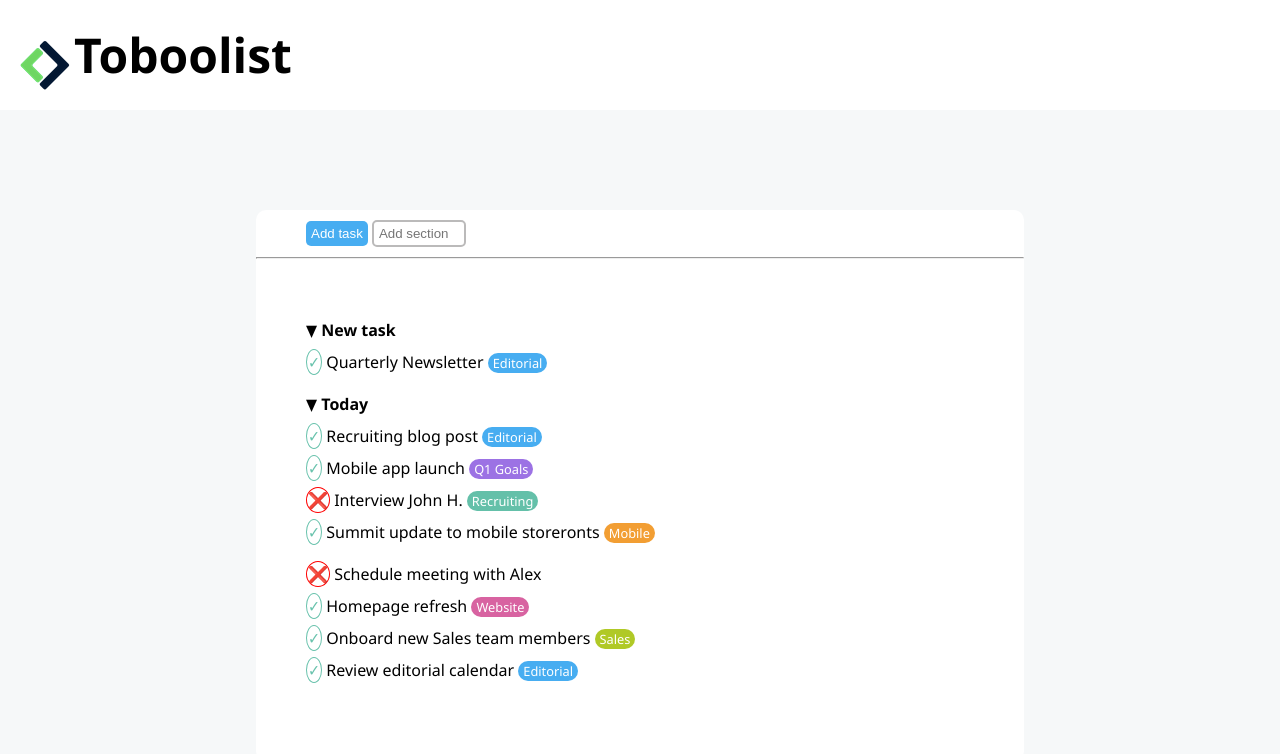
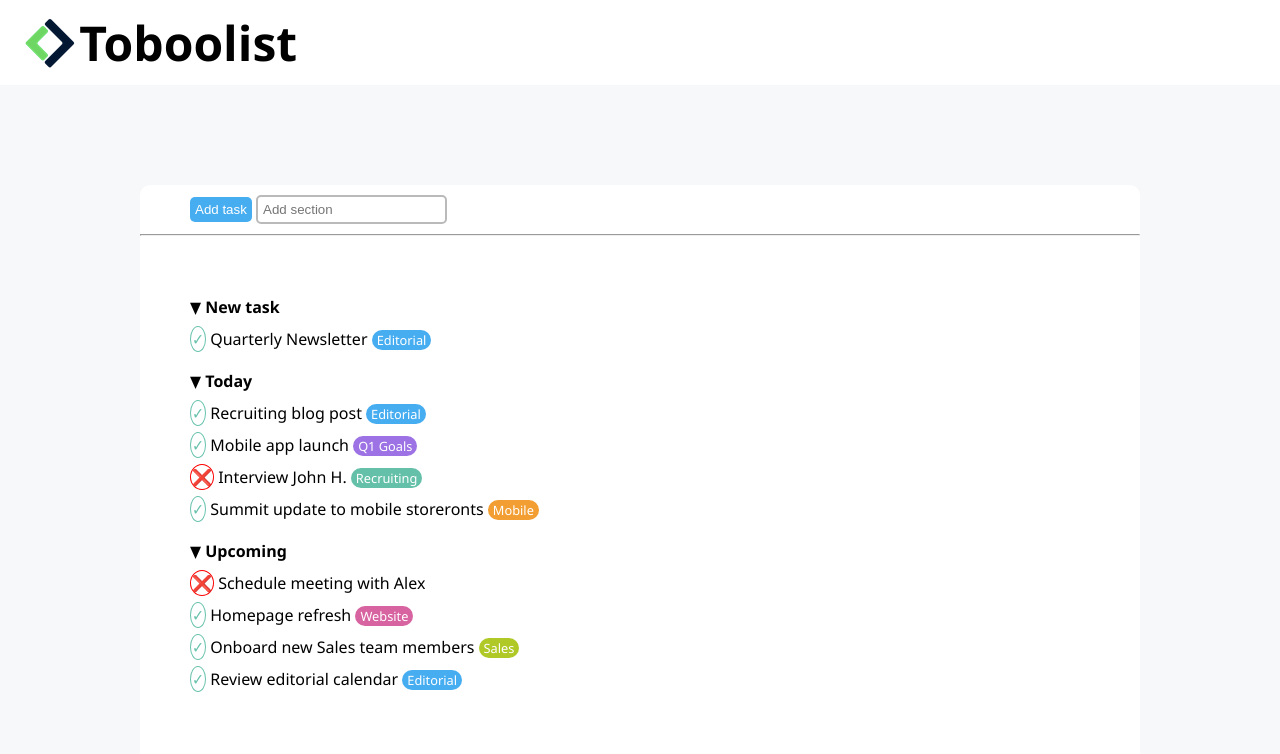
Before and after one commit to Fraianni/html-css-toboolist, a plain HTML site: page index.html in a window 1280 px wide. Drawn offline with Linux system fonts and the light colour scheme.

Commit message:
Correzioni varie

```diff
--- a/css/style.css
+++ b/css/style.css
@@ -1,28 +1,27 @@
 * {
     margin: 0;
     padding: 0;
+    box-sizing: border-box;
 }
 
 body {
     background-color: #f6f8f9;
+    font-family: 'Segoe UI', Tahoma, Geneva, Verdana, sans-serif;
+
 }
 
 header {
-    padding: 20px;
+    padding: 10px 25px;
     background-color: white;
 }
 
 #logo-b {
-    margin-top: 20px;
     vertical-align: middle;
-    line-height: 50px;
 }
 
 h1 {
     display: inline-block;
-    font-family: 'Segoe UI', Tahoma, Geneva, Verdana, sans-serif;
     font-size: 3em;
-    line-height: 50px;
     vertical-align: middle;
 }
 
@@ -33,7 +32,7 @@ main {
 
 #centered-content {
     margin: auto;
-    width: 60%;
+    max-width: 1000px;
     background-color: white;
     padding-top: 10px;
     padding-bottom: 10px;
@@ -52,8 +51,6 @@ main {
 #phold {
     border-radius: 5px 5px;
     padding: 5px;
-    width: 80px;
-    height: 13px;
     border-color: rgb(187, 186, 186);
     border-style: solid;
 }
@@ -68,7 +65,6 @@ section {
 }
 
 .list {
-    font-family: 'Segoe UI', Tahoma, Geneva, Verdana, sans-serif;
     list-style: none;
     margin-bottom: 20px;
 }
--- a/index.html
+++ b/index.html
@@ -52,6 +52,7 @@
                 </ul>
 
                 <ul class="list">
+                    <li>&#9660 <strong>Upcoming</strong></li>
                     <li><span class="rounded no-col">&#10060</span> Schedule meeting with Alex</li>
                     <li>
                         <span class="rounded check-col">&#10003</span> Homepage refresh <span
```
